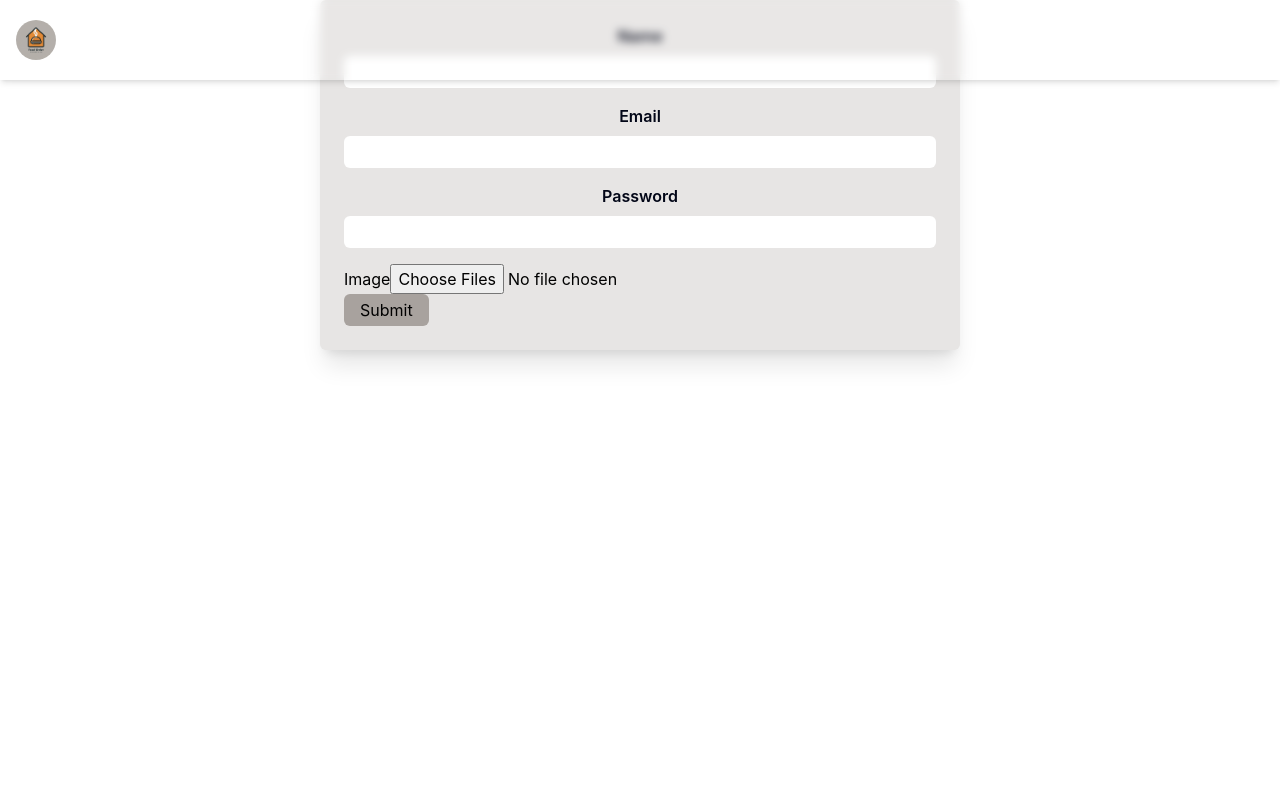
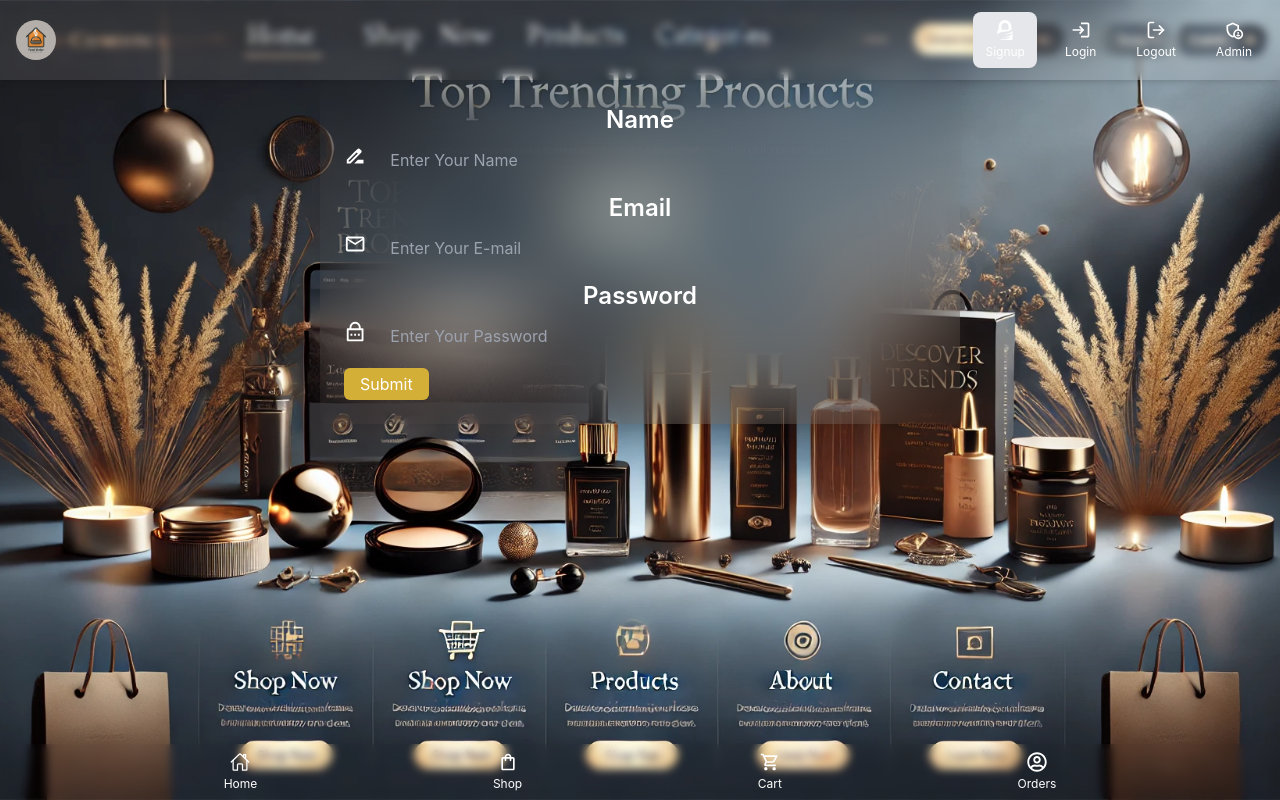
Before and after one commit to bankmanage50665/fullStackEcommerce, a React (Create React App) app in the folder my-app/: page /signup in a window 1280 px wide. Built offline with nearby package versions, Linux system fonts and the light colour scheme.

Commit message:
Styleed login

```diff
--- a/my-app/src/App.js
+++ b/my-app/src/App.js
@@ -23,7 +23,6 @@ import {
   loader as getTokenLoader,
   checkAuthLoader,
 } from "./middleware/getToken";
-import LoginWith from "./components/LoginWith";
 import Home from "./shared/component/Home";
 
 const router = createBrowserRouter([
@@ -33,11 +32,11 @@ const router = createBrowserRouter([
     loader: getTokenLoader,
     id: "token",
     children: [
-      { index: true, element: <Home/> },
+      { index: true, element: <Home /> },
       { path: "about", element: <h1>About page</h1> },
       { path: "signup", element: <Signup /> },
 
-      { path: "login", element: <LoginWith /> },
+      { path: "login", element: <Login /> },
       { path: "dasbord", element: <h1>Dasboard</h1> },
       {
         path: "products",
--- a/my-app/src/components/Login.jsx
+++ b/my-app/src/components/Login.jsx
@@ -1,7 +1,15 @@
+import { useState } from "react";
 import { Form, json, useNavigate } from "react-router-dom";
 import useHttpHooks from "../hooks/useHttpHook";
 
+import { MdOutlineEmail } from "react-icons/md";
+import { RiLockPasswordLine } from "react-icons/ri";
+
+
+
+
 export default function Login() {
+  const [isSubmiting, setIsSubmiting] = useState()
   const navigate = useNavigate();
   const { sendRequest } = useHttpHooks();
   const submitForm = async (e) => {
@@ -33,39 +41,53 @@ export default function Login() {
     <>
       <Form
         onSubmit={submitForm}
-        className="p-6 bg-stone-200 w-80 h-auto mt-6 m-auto rounded-md shadow-xl md:w-1/2 md:m-auto"
+        className="p-6 backdrop-blur-2xl w-80 h-auto mt-6 m-auto rounded-md shadow-xl md:w-1/2 md:m-auto"
       >
-        <div>
+
+        <div className="text-white items-center">
           <label
             htmlFor="email"
-            className="block items-center mb-2 text-center font-semibold text-slate-950"
+            className="block items-center mb-2 text-center font-semibold text-white text-2xl"
           >
             Email
           </label>
+          <div className="flex ">
+            <MdOutlineEmail className="text-white text-2xl" />
             <input
               name="email"
               type="email"
+              placeholder="Enter Your E-mail"
               id="email"
-            className="block items-center w-full rounded-md p-1 mb-4 focus:border-indigo-500"
+              className="block items-center bg-transparent text-white  w-full rounded-md p-1 mb-4 focus:border-indigo-500 ml-5"
             />
           </div>
-        <div>
+        </div>
+        <div className="text-white items-center">
           <label
             htmlFor="password"
-            className="block items-center mb-2 text-center font-semibold text-slate-950"
+            className="block items-center mb-2 text-center font-semibold text-white text-2xl"
           >
             Password
           </label>
+          <div className="flex ">
+            <RiLockPasswordLine className="text-white text-2xl" />
             <input
               name="password"
               type="password"
+              placeholder="Enter Your Password"
               id="password"
-            className="block items-center w-full rounded-md p-1 mb-4 focus:border-indigo-500"
+              className="block items-center bg-transparent text-white  w-full rounded-md p-1 mb-4 focus:border-indigo-500 ml-5"
             />
           </div>
+        </div>
+
+
         <div>
-          <button className="px-4 py-1 bg-stone-400 rounded-md hover:font-bold hover:bg-stone-950 hover:text-white">
-            Submit
+          <button
+            disabled={isSubmiting}
+            className="px-4 py-1 bg-luxury-gold hover:bg-luxury-gold-hover rounded-md hover:font-bold hover:text-white text-white"
+          >
+            {isSubmiting ? "Submiting" : "Submit"}
           </button>
         </div>
       </Form>
--- /dev/null
+++ b/my-app/src/components/Shared.css
@@ -0,0 +1,5 @@
+.bg-image{
+    background-image: url("../assets//home.webp");
+    background-size: cover;
+    background-position: center;
+}
--- a/my-app/src/components/Signup.jsx
+++ b/my-app/src/components/Signup.jsx
@@ -1,6 +1,12 @@
 import { Form, useNavigate, useNavigation } from "react-router-dom";
-import ImageUpload from "../shared/ImageUpload";
 import { useState } from "react";
+
+import { MdDriveFileRenameOutline } from "react-icons/md";
+import { MdOutlineEmail } from "react-icons/md";
+import { RiLockPasswordLine } from "react-icons/ri";
+
+
+
 
 export default function Signup() {
   const [files, setFiles] = useState(null);
@@ -31,61 +37,74 @@ export default function Signup() {
       localStorage.setItem("token", resData.token);
 
       navigate("/login");
-    } catch (err) {}
+    } catch (err) { }
   };
   return (
     <>
       <Form
         onSubmit={submitForm}
-        className="p-6 bg-stone-200 w-80 h-auto mt-6 m-auto rounded-md shadow-xl md:w-1/2 md:m-auto"
+        className="p-6 backdrop-blur-2xl w-80 h-auto mt-6 m-auto rounded-md shadow-xl md:w-1/2 md:m-auto"
       >
-        <div>
+        <div className="text-white items-center">
           <label
             htmlFor="name"
-            className="block items-center mb-2 text-center font-semibold text-slate-950"
+            className="block items-center mb-2 text-center font-semibold text-white text-2xl"
           >
             Name
           </label>
+          <div className="flex ">
+            <MdDriveFileRenameOutline className="text-white text-2xl" />
             <input
               name="name"
               type="text"
+              placeholder="Enter Your Name"
               id="name"
-            className="block items-center w-full rounded-md p-1 mb-4 focus:border-indigo-500"
+              className="block items-center bg-transparent  text-white  w-full rounded-md p-1 mb-4 focus:bg-transparent focus:border-indigo-500 ml-5"
             />
           </div>
-        <div>
+        </div>
+        <div className="text-white items-center">
           <label
             htmlFor="email"
-            className="block items-center mb-2 text-center font-semibold text-slate-950"
+            className="block items-center mb-2 text-center font-semibold text-white text-2xl"
           >
             Email
           </label>
+          <div className="flex ">
+            <MdOutlineEmail className="text-white text-2xl" />
             <input
               name="email"
               type="email"
+              placeholder="Enter Your E-mail"
               id="email"
-            className="block items-center w-full rounded-md p-1 mb-4 focus:border-indigo-500"
+              className="block items-center bg-transparent text-white  w-full rounded-md p-1 mb-4 focus:border-indigo-500 ml-5"
             />
           </div>
-        <div>
+        </div>
+        <div className="text-white items-center">
           <label
             htmlFor="password"
-            className="block items-center mb-2 text-center font-semibold text-slate-950"
+            className="block items-center mb-2 text-center font-semibold text-white text-2xl"
           >
             Password
           </label>
+          <div className="flex ">
+            <RiLockPasswordLine className="text-white text-2xl" />
             <input
               name="password"
               type="password"
+              placeholder="Enter Your Password"
               id="password"
-            className="block items-center w-full rounded-md p-1 mb-4 focus:border-indigo-500"
+              className="block items-center bg-transparent text-white  w-full rounded-md p-1 mb-4 focus:border-indigo-500 ml-5"
             />
           </div>
-        <ImageUpload onChangeImages={handleGetFiles} />
+        </div>
+
+
         <div>
           <button
             disabled={isSubmiting}
-            className="px-4 py-1 bg-stone-400 rounded-md hover:font-bold hover:bg-stone-950 hover:text-white"
+            className="px-4 py-1 bg-luxury-gold hover:bg-luxury-gold-hover rounded-md hover:font-bold hover:text-white text-white"
           >
             {isSubmiting ? "Submiting" : "Submit"}
           </button>
--- a/my-app/src/components/User/Cart.jsx
+++ b/my-app/src/components/User/Cart.jsx
@@ -73,7 +73,7 @@ export default function Cart() {
       <div>
         <Form
           onSubmit={submitForm}
-          className="p-6 bg-stone-200 w-80 h-auto mt-6 m-auto rounded-md shadow-xl md:w-1/2 md:m-auto"
+          className="p-6 backdrop-blur-sm w-80 h-auto mt-6 m-auto rounded-md shadow-xl md:w-1/2 md:m-auto"
         >
           <div>
             <label
--- a/my-app/src/index.js
+++ b/my-app/src/index.js
@@ -3,6 +3,7 @@ import ReactDOM from "react-dom/client";
 import "./index.css";
 import App from "./App";
 import reportWebVitals from "./reportWebVitals";
+import "./components/Shared.css";
 
 const root = ReactDOM.createRoot(document.getElementById("root"));
 root.render(
--- a/my-app/src/shared/Navigation/Footer.jsx
+++ b/my-app/src/shared/Navigation/Footer.jsx
@@ -12,7 +12,7 @@ export default function Footer() {
             <div className="w-full footer-container fixed bottom-0 left-0 right-0 flex justify-evenly backdrop-blur-sm">
 
                 <NavLink
-                    to="products/cart"
+                    to=""
                     className={({ isActive }) =>
                         ` flex  flex-col items-center px-3 py-2 rounded-lg transition-colors duration-200 hover:bg-luxury-gold text-white hover:text-black ${isActive
                             ? 'bg-gray-200 text-custom-blue'
--- a/my-app/src/shared/Navigation/MainNavigation.jsx
+++ b/my-app/src/shared/Navigation/MainNavigation.jsx
@@ -13,7 +13,7 @@ export default function MainNavigation() {
   // fixed top-0 left-0 right-0 z-50
 
   return (
-    <header className="w-full px-4 py-3 fixed top-0 left-0 right-0 z-50 bg-white bg-opacity-10 backdrop-blur-sm  shadow-md transition-all duration-300 ease-in-out">
+    <header className="w-full px-4 py-3  bg-white bg-opacity-10 backdrop-blur-sm  shadow-md transition-all duration-300 ease-in-out">
       <div className="max-w-7xl mx-auto">
         <ul className="flex flex-wrap justify-between items-center">
           <li>
@@ -23,7 +23,7 @@ export default function MainNavigation() {
           </li>
           <nav className="flex flex-wrap items-center space-x-1 sm:space-x-2 md:space-x-4">
             <NavLink
-              to="products/cart"
+              to="signup"
               className={({ isActive }) =>
                 `flex flex-col items-center px-3 py-2 rounded-lg transition-colors duration-200 hover:bg-luxury-gold text-white hover:text-black  ${isActive
                   ? 'bg-gray-200 text-black'
@@ -35,7 +35,7 @@ export default function MainNavigation() {
               <span className="text-xs">Signup</span>
             </NavLink>
             <NavLink
-              to="products/cart"
+              to="login"
               className={({ isActive }) =>
                 `flex flex-col items-center px-3 py-2 rounded-lg transition-colors duration-200 hover:bg-luxury-gold  text-white hover:text-black  ${isActive
                   ? 'bg-gray-200 text-custom-blue'
--- a/my-app/src/shared/Navigation/RootLayout.jsx
+++ b/my-app/src/shared/Navigation/RootLayout.jsx
@@ -1,13 +1,19 @@
 import { Outlet } from "react-router-dom";
 import MainNavigation from "./MainNavigation";
 import Footer from "./Footer";
+import "../../components/Shared.css"
 
 export default function RootLayout() {
   return (
     <>
-      <MainNavigation />
-      <Outlet />
-      <Footer/>
+
+      <div className="bg-image h-screen w-full">
+
+        <MainNavigation />
+        <Outlet />
+        <Footer />
+      </div>
+
     </>
   );
 }
--- a/my-app/src/shared/component/Home.jsx
+++ b/my-app/src/shared/component/Home.jsx
@@ -3,9 +3,7 @@ import img from "../../assets/home.webp"
 
 export default function Home() {
     return <>
-        <div className="h-screen w-full">
-            <img src={img} className="object-cover h-full w-full" />
-        </div>
+        <h1>Home page </h1>
 
     </>
 }
--- a/my-app/tailwind.config.js
+++ b/my-app/tailwind.config.js
@@ -5,6 +5,7 @@ module.exports = {
     extend: {
       colors: {
         "luxury-gold": "#D4AF37",
+        "luxury-gold-hover":"#D4AF37"
 
       },
     },
```
Lines whose indentation alone changed are shown as unchanged.
